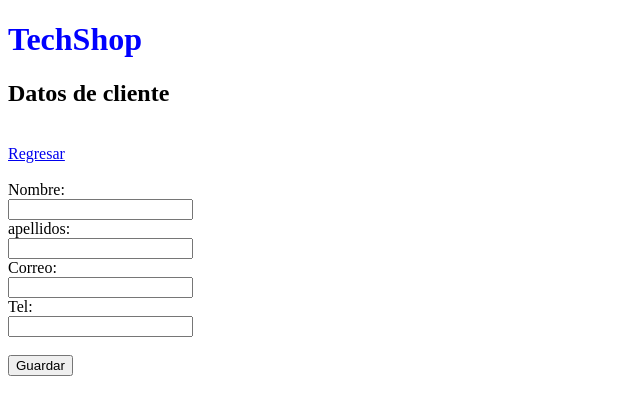
After one commit to Lenuxgg/Tienda_IQ_2023, a Spring Boot app: page /nuevoCliente in a window 1280 px wide. The commit adds this page. Shown: the top 415 px of the page, without its empty margins (0-640 px from the left). Run offline with Spring Boot 4, Linux system fonts and the light colour scheme.

Commit message:
MySQL upload 2

```diff
--- a/src/main/java/com/Tienda/controller/IndexController.java
+++ b/src/main/java/com/Tienda/controller/IndexController.java
@@ -1,7 +1,7 @@
 package com.Tienda.controller;
 
-import com.Tienda.dao.ClienteDao;
 import com.Tienda.domain.Cliente;
+import com.Tienda.service.ClienteService;
 import java.text.SimpleDateFormat;
 import java.util.Arrays;
 import java.util.Date;
@@ -11,6 +11,7 @@
 import org.springframework.stereotype.Controller;
 import org.springframework.ui.Model;
 import org.springframework.web.bind.annotation.GetMapping;
+import org.springframework.web.bind.annotation.PostMapping;
 
 /**
  *
@@ -21,7 +22,7 @@
 public class IndexController {
 
     @Autowired
-    ClienteDao clienteDao;
+   ClienteService clienteService;
 
     @GetMapping("/")
     public String inicio(Model model) {
@@ -35,9 +36,32 @@
 //        List<Cliente> clientes = Arrays.asList(cliente,cliente2);
 //        model.addAttribute("clientes", clientes);
 
-        var clientes = clienteDao.findAll();
+        var clientes = clienteService.getClientes();
+//        List<Cliente> clientes = Arrays.asList();
         model.addAttribute("clientes", clientes);
+
         return "index";
     }
 
+    @GetMapping("/nuevoCliente")
+    public String nuevoCliente(Cliente cliente){
+        return "modificarCliente";
+    }
+
+    @PostMapping("/guardarCliente")
+    public String guardarCliente(Cliente cliente){
+        clienteService.save(cliente);
+        return "redirect:/";
+    }
+    @GetMapping("/modificarCliente/ {idCliente}")
+    public String modificarCliente(Cliente cliente, Model model){
+        cliente = clienteService.getCliente(cliente);
+        model.addAttribute("cliente", cliente);
+        return "modificarCliente";
+    }
+@GetMapping("/eliminarCliente/ {idCliente}")
+public String eliminarCliente(Cliente cliente){
+    clienteService.delete(cliente);
+    return "redirect:/";
 }
+}
--- /dev/null
+++ b/src/main/resources/templates/layout/plantilla.html
@@ -0,0 +1,15 @@
+<!DOCTYPE html>
+<html>
+    <head>
+        <title>TechShop</title>
+        <meta charset="UTF-8">
+    </head>
+    <body>
+        <header th:fragment="header">
+            <h1 style="color: blue">TechShop</h1>
+        </header>
+        <footer th:fragment="footer">
+            <p>&COPY; Derechos Reservados 2023</p>
+        </footer>
+    </body>
+</html>
--- /dev/null
+++ b/src/main/resources/templates/modificarCliente.html
@@ -0,0 +1,34 @@
+<!DOCTYPE html>
+<html>
+    <head>
+        <title>TechShop</title>
+        <meta charset="UTF-8">
+    </head>
+    <body>
+        <header th:replace="layout/plantilla :: header"/>
+        <h2>Datos de cliente</h2>
+        <br/>
+        <a th:href="@{/}">Regresar</a>
+        <br/>
+        <br/>
+        <form th:action="@{/guardarCliente}"
+              method="POST"
+            th:object="${cliente}">
+            <input type="hidden" name="idCliente" th:field="*{idCliente}" />
+            <label for="nombre">Nombre:</label><br/>
+            <input type="text" name="nombre" th:field="*{nombre}"/><br/>
+
+            <label for="nombre">apellidos:</label><br/>
+            <input type="text" name="apellidos" th:field="*{apellidos}"/><br/>
+
+            <label for="nombre">Correo:</label><br/>
+            <input type="email" name="correo" th:field="*{correo}"/><br/>
+
+            <label for="nombre">Tel:</label><br/>
+            <input type="tel" name="telefono" th:field="*{telefono}"/><br/><br/>
+
+            <input type="submit" name="Guardar" value="Guardar"/>
+
+        </form>
+    </body>
+</html>
```
Also changed, not shown: src/main/java/com/Tienda/service/ClienteService.java (added, +21 -0 lines), src/main/java/com/Tienda/service/ClienteSeviceImp.java (added, +47 -0 lines), src/main/resources/templates/index.html (+14 -9 lines).
